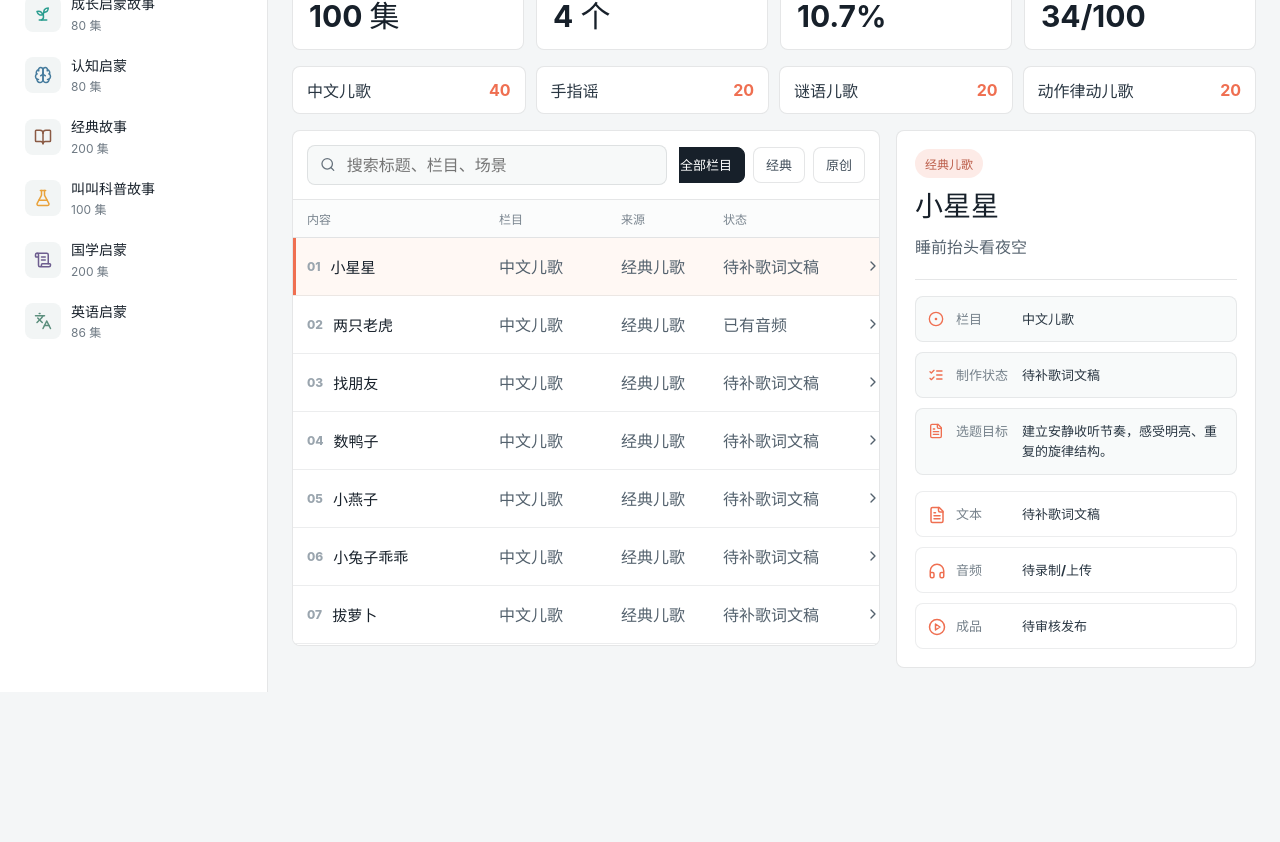
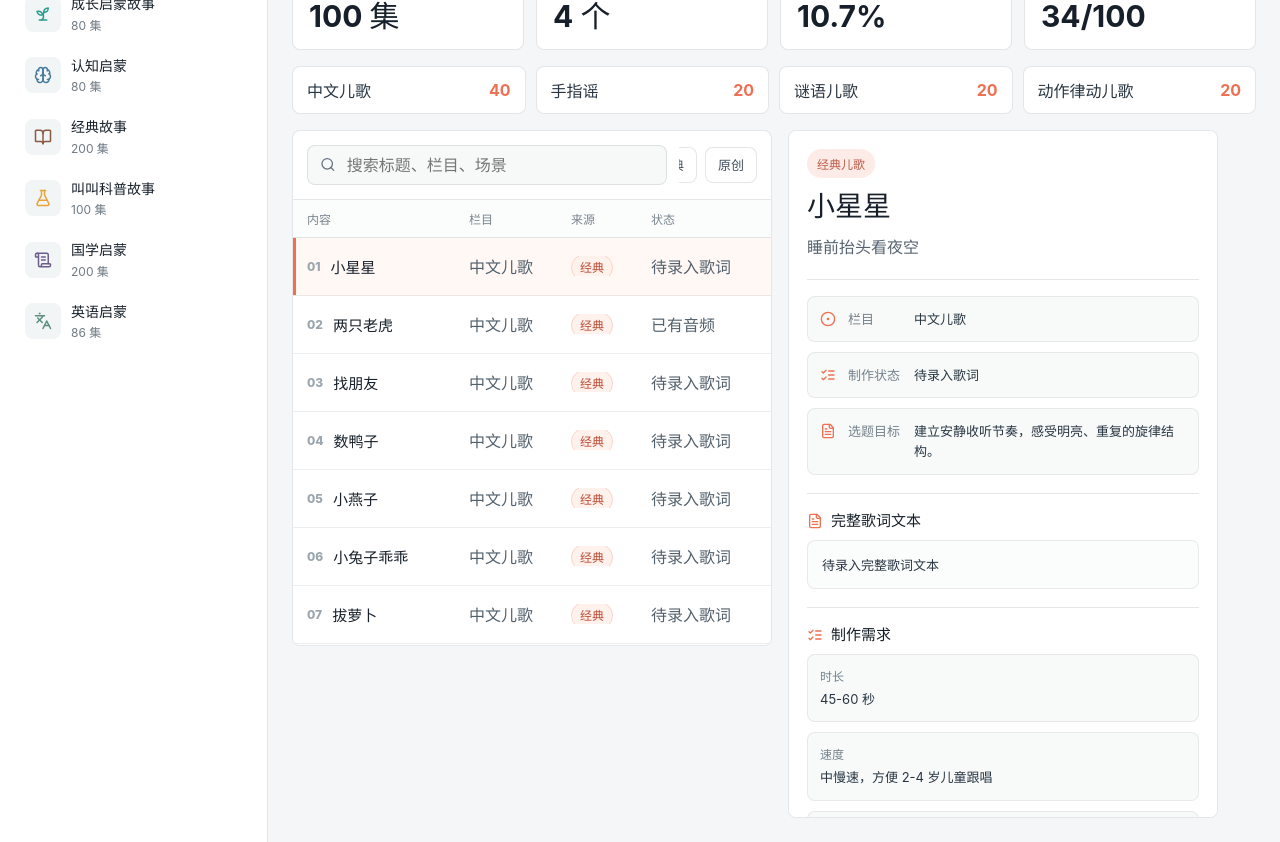
Before and after one commit to henrywhuang/story-creator, a React (Vite) app: page / in a window 1280 px wide. Shown: the part 260-1102 px from the top of the page. Before the commit the page ends 952 px from the top, so only its background shows below. Built offline with nearby package versions, Linux system fonts and the light colour scheme.

Commit message:
Refine song detail board layout

```diff
--- a/src/App.css
+++ b/src/App.css
@@ -295,7 +295,7 @@ a {
   align-items: start;
   display: grid;
   gap: 16px;
-  grid-template-columns: minmax(0, 1fr) minmax(300px, 360px);
+  grid-template-columns: minmax(480px, 0.6fr) minmax(430px, 0.4fr);
   margin-top: 16px;
 }
 
@@ -382,7 +382,7 @@ a {
   align-items: center;
   display: grid;
   gap: 12px;
-  grid-template-columns: minmax(180px, 1.2fr) minmax(110px, 0.65fr) minmax(90px, 0.52fr) minmax(130px, 0.72fr) 18px;
+  grid-template-columns: minmax(150px, 1fr) minmax(90px, 0.55fr) minmax(68px, 0.34fr) minmax(108px, 0.62fr) 18px;
 }
 
 .content-table__head {
@@ -443,13 +443,35 @@ a {
 .row-title strong {
   color: #17202a;
   font-size: 15px;
+  flex: 0 1 auto;
   overflow: hidden;
   text-overflow: ellipsis;
   white-space: nowrap;
 }
 
+.row-source-tag {
+  background: #eef4f2;
+  border: 1px solid rgba(91, 142, 125, 0.18);
+  border-radius: 999px;
+  color: #3f7464;
+  flex: 0 0 auto;
+  font-size: 12px;
+  font-style: normal;
+  font-weight: 820;
+  line-height: 1;
+  padding: 5px 8px;
+}
+
+.row-source-tag.classic {
+  background: #fff1ec;
+  border-color: rgba(239, 111, 81, 0.22);
+  color: #bb4b35;
+}
+
 .detail-panel {
+  max-height: calc(100vh - 112px);
   min-height: 520px;
+  overflow: auto;
   padding: 18px;
   position: sticky;
   top: 88px;
@@ -526,6 +548,88 @@ a {
 
 .asset-slot {
   background: #ffffff;
+}
+
+.lyric-panel,
+.production-panel {
+  border-top: 1px solid var(--line);
+  margin-top: 18px;
+  padding-top: 18px;
+}
+
+.detail-section-heading {
+  align-items: center;
+  color: #17202a;
+  display: flex;
+  gap: 8px;
+  margin-bottom: 10px;
+}
+
+.detail-section-heading svg {
+  color: var(--accent);
+}
+
+.detail-section-heading h3 {
+  font-size: 15px;
+  letter-spacing: 0;
+  line-height: 1.2;
+  margin: 0;
+}
+
+.lyric-panel pre {
+  background: #fbfcfc;
+  border: 1px solid rgba(23, 32, 42, 0.08);
+  border-radius: 8px;
+  color: #293642;
+  font: 14px/1.85 inherit;
+  margin: 0;
+  max-height: 240px;
+  overflow: auto;
+  padding: 14px;
+  white-space: pre-wrap;
+}
+
+.production-list {
+  display: grid;
+  gap: 10px;
+  margin: 0;
+}
+
+.production-list div {
+  background: #f8fafa;
+  border: 1px solid rgba(23, 32, 42, 0.08);
+  border-radius: 8px;
+  padding: 12px;
+}
+
+.production-list dt {
+  color: #75808a;
+  font-size: 12px;
+  font-weight: 820;
+  margin-bottom: 5px;
+}
+
+.production-list dd {
+  color: #293642;
+  font-size: 13px;
+  line-height: 1.6;
+  margin: 0;
+}
+
+.instrument-tags {
+  display: flex;
+  flex-wrap: wrap;
+  gap: 8px;
+  margin-top: 12px;
+}
+
+.instrument-tags span {
+  background: color-mix(in srgb, var(--accent), white 88%);
+  border-radius: 999px;
+  color: color-mix(in srgb, var(--accent), #17202a 24%);
+  font-size: 12px;
+  font-weight: 820;
+  padding: 7px 10px;
 }
 
 .asset-slot__body {
--- a/src/App.jsx
+++ b/src/App.jsx
@@ -19,6 +19,37 @@ import {
 } from 'lucide-react';
 import { contentGroups } from './data/contentGroups';
 import { songPlanCategories, songPlanItems } from './data/songPlans';
+
+const songProductionDefaults = {
+  中文儿歌: {
+    duration: '45-60 秒',
+    tempo: '中慢速，方便 2-4 岁儿童跟唱',
+    vocal: '温柔童声主唱，可加成人轻声和声',
+    arrangement: '旋律清晰、句尾留呼吸，避免过密编曲',
+    instruments: ['钢琴', '木琴', '轻打击', '手铃'],
+  },
+  手指谣: {
+    duration: '30-45 秒',
+    tempo: '稳定慢速，动作点明确',
+    vocal: '口令感童声，句尾可加入提示音',
+    arrangement: '突出拍点和动作停顿，适合亲子面对面互动',
+    instruments: ['木鱼', '手鼓', '响板', '钢片琴'],
+  },
+  谜语儿歌: {
+    duration: '45-60 秒',
+    tempo: '中速，谜面后留 1-2 秒思考空隙',
+    vocal: '带提问感的童声旁白式演唱',
+    arrangement: '谜面、停顿、揭晓三段式，增强参与感',
+    instruments: ['拨弦', '木琴', '沙锤', '轻鼓点'],
+  },
+  动作律动儿歌: {
+    duration: '50-70 秒',
+    tempo: '中速偏活泼，动作循环清楚',
+    vocal: '明亮童声，关键动作词加重音',
+    arrangement: '主歌短、动作段重复，便于拍手跺脚跟练',
+    instruments: ['尤克里里', '手鼓', '拍手声', '低音鼓'],
+  },
+};
 
 const iconMap = {
   Music2,
@@ -82,10 +113,12 @@ function App() {
         type: item.classic ? '经典儿歌' : '原创选题',
         scene: item.scene,
         goal: item.goal,
-        status: item.audioSrc ? '已有音频' : item.classic ? '待补歌词文稿' : '待写词曲脚本',
+        status: item.audioSrc ? '已有音频' : item.lyricsText ? '已有歌词' : '待录入歌词',
         source: item.classic ? 'classic' : 'original',
         audioSrc: item.audioSrc,
-        textStatus: item.lyricsText ? '已录入歌词' : '待补歌词文稿',
+        lyricsText: item.lyricsText ?? '',
+        textStatus: item.lyricsText ? '已录入完整歌词' : '待录入完整歌词',
+        production: item.production ?? songProductionDefaults[item.category],
       }));
     }
 
@@ -302,7 +335,15 @@ function App() {
                       <strong>{row.title}</strong>
                     </span>
                     <span>{row.category}</span>
-                    <span>{isSongGroup ? row.type : `${row.count} 集`}</span>
+                    <span>
+                      {isSongGroup ? (
+                        <em className={row.source === 'classic' ? 'row-source-tag classic' : 'row-source-tag'}>
+                          {row.source === 'classic' ? '经典' : '原创'}
+                        </em>
+                      ) : (
+                        `${row.count} 集`
+                      )}
+                    </span>
                     <span>{row.status}</span>
                     <ChevronRight size={16} aria-hidden="true" />
                   </button>
@@ -350,6 +391,48 @@ function DetailPanel({ group, isSongGroup, item }) {
         <DetailField icon={FileText} label={isSongGroup ? '选题目标' : '栏目定位'} value={item.goal} />
       </div>
 
+      {isSongGroup && (
+        <>
+          <section className="lyric-panel" aria-label="完整歌词文本">
+            <div className="detail-section-heading">
+              <FileText size={16} aria-hidden="true" />
+              <h3>完整歌词文本</h3>
+            </div>
+            <pre>{item.lyricsText?.trim() || '待录入完整歌词文本'}</pre>
+          </section>
+
+          <section className="production-panel" aria-label="制作需求">
+            <div className="detail-section-heading">
+              <ListChecks size={16} aria-hidden="true" />
+              <h3>制作需求</h3>
+            </div>
+            <dl className="production-list">
+              <div>
+                <dt>时长</dt>
+                <dd>{item.production?.duration}</dd>
+              </div>
+              <div>
+                <dt>速度</dt>
+                <dd>{item.production?.tempo}</dd>
+              </div>
+              <div>
+                <dt>人声</dt>
+                <dd>{item.production?.vocal}</dd>
+              </div>
+              <div>
+                <dt>编曲</dt>
+                <dd>{item.production?.arrangement}</dd>
+              </div>
+            </dl>
+            <div className="instrument-tags" aria-label="乐器">
+              {item.production?.instruments?.map((instrument) => (
+                <span key={instrument}>{instrument}</span>
+              ))}
+            </div>
+          </section>
+        </>
+      )}
+
       <div className="asset-slots" aria-label="内容资产">
         <AssetSlot icon={FileText} label="文本" value={item.textStatus ?? '待补正文/脚本'} />
         <AssetSlot icon={Headphones} label="音频" value={item.audioSrc ? '已接入音频' : '待录制/上传'}>
```
